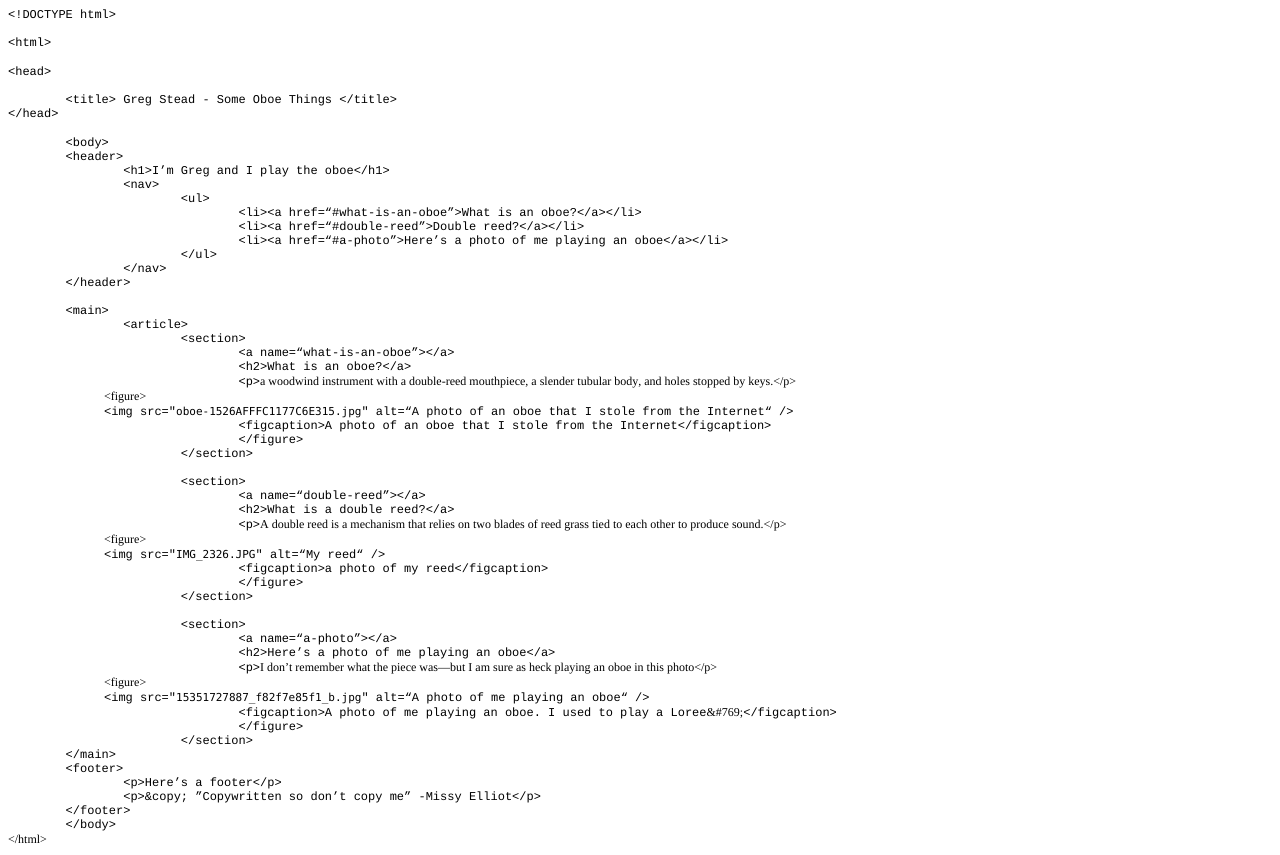
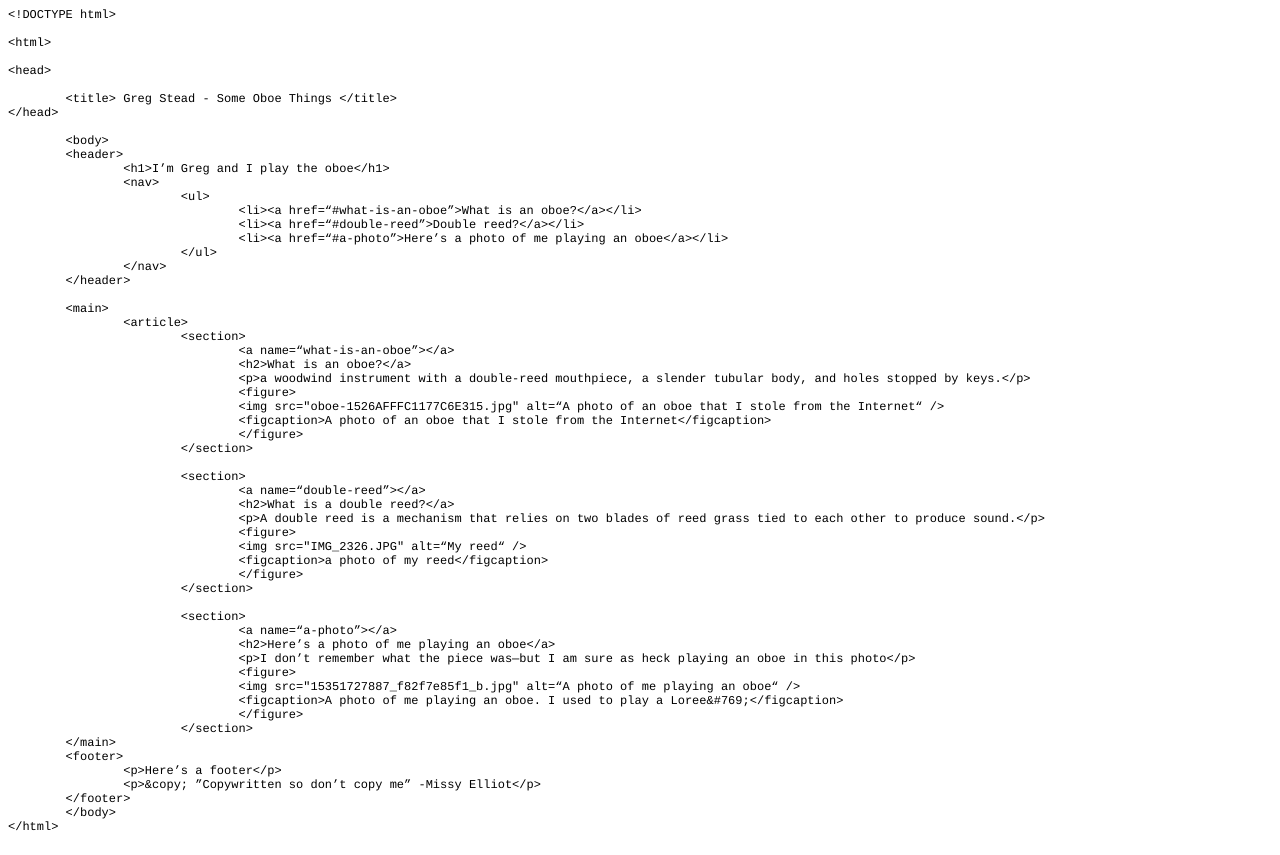
Before and after one commit to gregboe/html-me-something, a plain HTML site: page index.html in a window 1280 px wide. Drawn offline with Linux system fonts and the light colour scheme.

Commit message:
Changed fonts

```diff
--- a/index.html
+++ b/index.html
@@ -9,20 +9,13 @@
   <style type="text/css">
     p.p1 {margin: 0.0px 0.0px 0.0px 0.0px; line-height: 14.0px; font: 12.0px Courier; color: #000000; -webkit-text-stroke: #000000}
     p.p2 {margin: 0.0px 0.0px 0.0px 0.0px; line-height: 14.0px; font: 12.0px Courier; color: #000000; -webkit-text-stroke: #000000; min-height: 14.0px}
-    p.p3 {margin: 0.0px 0.0px 0.0px 0.0px; line-height: 14.0px; font: 12.0px Times; color: #000000; -webkit-text-stroke: #000000; min-height: 14.0px}
-    p.p4 {margin: 0.0px 0.0px 0.0px 0.0px; line-height: 14.0px; font: 12.0px Courier; -webkit-text-stroke: #000000}
-    p.p5 {margin: 0.0px 0.0px 0.0px 0.0px; line-height: 14.0px; font: 12.0px Times; color: #000000; -webkit-text-stroke: #000000}
-    p.p6 {margin: 0.0px 0.0px 0.0px 0.0px; line-height: 14.0px; font: 12.0px Times; -webkit-text-stroke: #000000}
-    p.p7 {margin: 0.0px 0.0px 0.0px 0.0px; line-height: 14.0px; font: 12.0px Courier; -webkit-text-stroke: #000000; min-height: 14.0px}
+    p.p3 {margin: 0.0px 0.0px 0.0px 0.0px; line-height: 14.0px; font: 12.0px Courier; -webkit-text-stroke: #000000}
+    p.p4 {margin: 0.0px 0.0px 0.0px 0.0px; line-height: 14.0px; font: 12.0px Courier; -webkit-text-stroke: #000000; min-height: 14.0px}
     span.s1 {font-kerning: none}
     span.s2 {font-kerning: none; color: #000000}
-    span.s3 {font: 12.0px Courier; font-kerning: none; color: #000000}
-    span.s4 {font: 12.0px Times; font-kerning: none}
-    span.s5 {font: 11.0px Menlo; font-variant-ligatures: no-common-ligatures; color: #000000; -webkit-text-stroke: 0px #000000}
-    span.s6 {font: 12.0px Courier; font-kerning: none}
-    span.s7 {font: 11.0px Menlo; font-kerning: none; font-variant-ligatures: no-common-ligatures}
-    span.s8 {font: 11.0px Menlo; font-variant-ligatures: no-common-ligatures}
-    span.s9 {font: 12.0px Times; font-kerning: none; color: #000000}
+    span.s3 {font-variant-ligatures: no-common-ligatures; color: #000000; -webkit-text-stroke: 0px #000000}
+    span.s4 {font-kerning: none; font-variant-ligatures: no-common-ligatures}
+    span.s5 {font-variant-ligatures: no-common-ligatures}
     span.Apple-tab-span {white-space:pre}
   </style>
 </head>
@@ -30,12 +23,12 @@
 <p class="p1"><span class="s1">&lt;!DOCTYPE html&gt;</span></p>
 <p class="p2"><span class="s1"></span><br></p>
 <p class="p1"><span class="s1">&lt;html&gt;</span></p>
-<p class="p3"><span class="s1"></span><br></p>
+<p class="p2"><span class="s1"></span><br></p>
 <p class="p1"><span class="s1">&lt;head&gt;</span></p>
 <p class="p2"><span class="s1"></span><br></p>
 <p class="p1"><span class="s1"><span class="Apple-tab-span">	</span>&lt;title&gt; Greg Stead - Some Oboe Things &lt;/title&gt;</span></p>
 <p class="p1"><span class="s1">&lt;/head&gt;</span></p>
-<p class="p3"><span class="s1"></span><br></p>
+<p class="p2"><span class="s1"></span><br></p>
 <p class="p1"><span class="s1"><span class="Apple-tab-span">	</span>&lt;body&gt;</span></p>
 <p class="p1"><span class="s1"><span class="Apple-tab-span">	</span>&lt;header&gt;</span></p>
 <p class="p1"><span class="s1"><span class="Apple-tab-span">	</span><span class="Apple-tab-span">	</span>&lt;h1&gt;I’m Greg and I play the oboe&lt;/h1&gt;</span></p>
@@ -51,40 +44,40 @@
 <p class="p1"><span class="s1"><span class="Apple-tab-span">	</span>&lt;main&gt;</span></p>
 <p class="p1"><span class="s1"><span class="Apple-tab-span">	</span><span class="Apple-tab-span">	</span>&lt;article&gt;</span></p>
 <p class="p1"><span class="s1"><span class="Apple-tab-span">	</span><span class="Apple-tab-span">	</span><span class="Apple-tab-span">	</span>&lt;section&gt;</span></p>
-<p class="p4"><span class="s2"><span class="Apple-tab-span">	</span><span class="Apple-tab-span">	</span><span class="Apple-tab-span">	</span><span class="Apple-tab-span">	</span>&lt;a name=“</span><span class="s1">what-is-an-oboe”&gt;&lt;/a&gt;</span></p>
-<p class="p4"><span class="s1"><span class="Apple-tab-span">	</span><span class="Apple-tab-span">	</span><span class="Apple-tab-span">	</span><span class="Apple-tab-span">	</span>&lt;h2&gt;What is an oboe?&lt;/a&gt;</span></p>
-<p class="p5"><span class="s3"><span class="Apple-tab-span">	</span><span class="Apple-tab-span">	</span><span class="Apple-tab-span">	</span><span class="Apple-tab-span">	</span>&lt;p&gt;</span><span class="s1">a woodwind instrument with a double-reed mouthpiece, a slender tubular body, and holes stopped by keys.&lt;/p&gt;</span></p>
-<p class="p5"><span class="s1"><span class="Apple-tab-span">	</span><span class="Apple-tab-span">	</span><span class="Apple-tab-span">	</span><span class="Apple-tab-span">	</span>&lt;figure&gt;</span></p>
-<p class="p1"><span class="s4"><span class="Apple-tab-span">	</span><span class="Apple-tab-span">	</span><span class="Apple-tab-span">	</span><span class="Apple-tab-span">	</span></span><span class="s1">&lt;img src="</span><span class="s5">oboe-1526AFFFC1177C6E315.jpg</span><span class="s1">" alt=“A photo of an oboe that I stole from the Internet“ /&gt;</span></p>
+<p class="p3"><span class="s2"><span class="Apple-tab-span">	</span><span class="Apple-tab-span">	</span><span class="Apple-tab-span">	</span><span class="Apple-tab-span">	</span>&lt;a name=“</span><span class="s1">what-is-an-oboe”&gt;&lt;/a&gt;</span></p>
+<p class="p3"><span class="s1"><span class="Apple-tab-span">	</span><span class="Apple-tab-span">	</span><span class="Apple-tab-span">	</span><span class="Apple-tab-span">	</span>&lt;h2&gt;What is an oboe?&lt;/a&gt;</span></p>
+<p class="p1"><span class="s2"><span class="Apple-tab-span">	</span><span class="Apple-tab-span">	</span><span class="Apple-tab-span">	</span><span class="Apple-tab-span">	</span>&lt;p&gt;</span><span class="s1">a woodwind instrument with a double-reed mouthpiece, a slender tubular body, and holes stopped by keys.&lt;/p&gt;</span></p>
+<p class="p1"><span class="s1"><span class="Apple-tab-span">	</span><span class="Apple-tab-span">	</span><span class="Apple-tab-span">	</span><span class="Apple-tab-span">	</span>&lt;figure&gt;</span></p>
+<p class="p1"><span class="s1"><span class="Apple-tab-span">	</span><span class="Apple-tab-span">	</span><span class="Apple-tab-span">	</span><span class="Apple-tab-span">	</span>&lt;img src="</span><span class="s3">oboe-1526AFFFC1177C6E315.jpg</span><span class="s1">" alt=“A photo of an oboe that I stole from the Internet“ /&gt;</span></p>
 <p class="p1"><span class="s1"><span class="Apple-tab-span">	</span><span class="Apple-tab-span">	</span><span class="Apple-tab-span">	</span><span class="Apple-tab-span">	</span>&lt;figcaption&gt;A photo of an oboe that I stole from the Internet&lt;/figcaption&gt;</span></p>
 <p class="p1"><span class="s1"><span class="Apple-tab-span">	</span><span class="Apple-tab-span">	</span><span class="Apple-tab-span">	</span><span class="Apple-tab-span">	</span>&lt;/figure&gt;</span></p>
 <p class="p1"><span class="s1"><span class="Apple-tab-span">	</span><span class="Apple-tab-span">	</span><span class="Apple-tab-span">	</span>&lt;/section&gt;</span></p>
 <p class="p2"><span class="s1"></span><br></p>
-<p class="p4"><span class="s1"><span class="Apple-tab-span">	</span><span class="Apple-tab-span">	</span><span class="Apple-tab-span">	</span>&lt;section&gt;</span></p>
-<p class="p4"><span class="s1"><span class="Apple-tab-span">	</span><span class="Apple-tab-span">	</span><span class="Apple-tab-span">	</span><span class="Apple-tab-span">	</span>&lt;a name=“double-reed”&gt;&lt;/a&gt;</span></p>
-<p class="p4"><span class="s1"><span class="Apple-tab-span">	</span><span class="Apple-tab-span">	</span><span class="Apple-tab-span">	</span><span class="Apple-tab-span">	</span>&lt;h2&gt;What is a double reed?&lt;/a&gt;</span></p>
-<p class="p6"><span class="s6"><span class="Apple-tab-span">	</span><span class="Apple-tab-span">	</span><span class="Apple-tab-span">	</span><span class="Apple-tab-span">	</span>&lt;p&gt;</span><span class="s1">A double reed is a mechanism that relies on two blades of reed grass tied to each other to produce sound.&lt;/p&gt;</span></p>
-<p class="p6"><span class="s1"><span class="Apple-tab-span">	</span><span class="Apple-tab-span">	</span><span class="Apple-tab-span">	</span><span class="Apple-tab-span">	</span>&lt;figure&gt;</span></p>
-<p class="p4"><span class="s4"><span class="Apple-tab-span">	</span><span class="Apple-tab-span">	</span><span class="Apple-tab-span">	</span><span class="Apple-tab-span">	</span></span><span class="s1">&lt;img src="</span><span class="s7">IMG_2326.JPG</span><span class="s1">" alt=“My reed“ /&gt;</span></p>
-<p class="p4"><span class="s1"><span class="Apple-tab-span">	</span><span class="Apple-tab-span">	</span><span class="Apple-tab-span">	</span><span class="Apple-tab-span">	</span>&lt;figcaption&gt;a photo of my reed&lt;/figcaption&gt;</span></p>
-<p class="p4"><span class="s1"><span class="Apple-tab-span">	</span><span class="Apple-tab-span">	</span><span class="Apple-tab-span">	</span><span class="Apple-tab-span">	</span>&lt;/figure&gt;</span></p>
-<p class="p4"><span class="s1"><span class="Apple-tab-span">	</span><span class="Apple-tab-span">	</span><span class="Apple-tab-span">	</span>&lt;/section&gt;</span></p>
-<p class="p7"><span class="s1"></span><br></p>
-<p class="p4"><span class="s1"><span class="Apple-tab-span">	</span><span class="Apple-tab-span">	</span><span class="Apple-tab-span">	</span>&lt;section&gt;</span></p>
-<p class="p4"><span class="s1"><span class="Apple-tab-span">	</span><span class="Apple-tab-span">	</span><span class="Apple-tab-span">	</span><span class="Apple-tab-span">	</span>&lt;a name=“a-photo”&gt;&lt;/a&gt;</span></p>
-<p class="p4"><span class="s1"><span class="Apple-tab-span">	</span><span class="Apple-tab-span">	</span><span class="Apple-tab-span">	</span><span class="Apple-tab-span">	</span>&lt;h2&gt;Here’s a photo of me playing an oboe&lt;/a&gt;</span></p>
-<p class="p6"><span class="s6"><span class="Apple-tab-span">	</span><span class="Apple-tab-span">	</span><span class="Apple-tab-span">	</span><span class="Apple-tab-span">	</span>&lt;p&gt;</span><span class="s1">I don’t remember what the piece was—but I am sure as heck playing an oboe in this photo&lt;/p&gt;</span></p>
-<p class="p6"><span class="s1"><span class="Apple-tab-span">	</span><span class="Apple-tab-span">	</span><span class="Apple-tab-span">	</span><span class="Apple-tab-span">	</span>&lt;figure&gt;</span></p>
-<p class="p4"><span class="s4"><span class="Apple-tab-span">	</span><span class="Apple-tab-span">	</span><span class="Apple-tab-span">	</span><span class="Apple-tab-span">	</span></span><span class="s1">&lt;img src="</span><span class="s8">15351727887_f82f7e85f1_b.jpg</span><span class="s1">" alt=“A photo of me playing an oboe“ /&gt;</span></p>
-<p class="p4"><span class="s1"><span class="Apple-tab-span">	</span><span class="Apple-tab-span">	</span><span class="Apple-tab-span">	</span><span class="Apple-tab-span">	</span>&lt;figcaption&gt;A photo of me playing an oboe. I used to play a Loree</span><span class="s9">&amp;#769;</span><span class="s1">&lt;/figcaption&gt;</span></p>
-<p class="p4"><span class="s1"><span class="Apple-tab-span">	</span><span class="Apple-tab-span">	</span><span class="Apple-tab-span">	</span><span class="Apple-tab-span">	</span>&lt;/figure&gt;</span></p>
-<p class="p4"><span class="s1"><span class="Apple-tab-span">	</span><span class="Apple-tab-span">	</span><span class="Apple-tab-span">	</span>&lt;/section&gt;</span></p>
-<p class="p4"><span class="s1"><span class="Apple-tab-span">	</span>&lt;/main&gt;</span></p>
-<p class="p4"><span class="s1"><span class="Apple-tab-span">	</span>&lt;footer&gt;</span></p>
-<p class="p4"><span class="s1"><span class="Apple-tab-span">	</span><span class="Apple-tab-span">	</span>&lt;p&gt;Here’s a footer&lt;/p&gt;</span></p>
-<p class="p4"><span class="s1"><span class="Apple-tab-span">	</span><span class="Apple-tab-span">	</span>&lt;p&gt;&amp;copy; ”Copywritten so don’t copy me” -Missy Elliot&lt;/p&gt;</span></p>
-<p class="p4"><span class="s1"><span class="Apple-tab-span">	</span>&lt;/footer&gt;</span></p>
+<p class="p3"><span class="s1"><span class="Apple-tab-span">	</span><span class="Apple-tab-span">	</span><span class="Apple-tab-span">	</span>&lt;section&gt;</span></p>
+<p class="p3"><span class="s1"><span class="Apple-tab-span">	</span><span class="Apple-tab-span">	</span><span class="Apple-tab-span">	</span><span class="Apple-tab-span">	</span>&lt;a name=“double-reed”&gt;&lt;/a&gt;</span></p>
+<p class="p3"><span class="s1"><span class="Apple-tab-span">	</span><span class="Apple-tab-span">	</span><span class="Apple-tab-span">	</span><span class="Apple-tab-span">	</span>&lt;h2&gt;What is a double reed?&lt;/a&gt;</span></p>
+<p class="p3"><span class="s1"><span class="Apple-tab-span">	</span><span class="Apple-tab-span">	</span><span class="Apple-tab-span">	</span><span class="Apple-tab-span">	</span>&lt;p&gt;A double reed is a mechanism that relies on two blades of reed grass tied to each other to produce sound.&lt;/p&gt;</span></p>
+<p class="p3"><span class="s1"><span class="Apple-tab-span">	</span><span class="Apple-tab-span">	</span><span class="Apple-tab-span">	</span><span class="Apple-tab-span">	</span>&lt;figure&gt;</span></p>
+<p class="p3"><span class="s1"><span class="Apple-tab-span">	</span><span class="Apple-tab-span">	</span><span class="Apple-tab-span">	</span><span class="Apple-tab-span">	</span>&lt;img src="</span><span class="s4">IMG_2326.JPG</span><span class="s1">" alt=“My reed“ /&gt;</span></p>
+<p class="p3"><span class="s1"><span class="Apple-tab-span">	</span><span class="Apple-tab-span">	</span><span class="Apple-tab-span">	</span><span class="Apple-tab-span">	</span>&lt;figcaption&gt;a photo of my reed&lt;/figcaption&gt;</span></p>
+<p class="p3"><span class="s1"><span class="Apple-tab-span">	</span><span class="Apple-tab-span">	</span><span class="Apple-tab-span">	</span><span class="Apple-tab-span">	</span>&lt;/figure&gt;</span></p>
+<p class="p3"><span class="s1"><span class="Apple-tab-span">	</span><span class="Apple-tab-span">	</span><span class="Apple-tab-span">	</span>&lt;/section&gt;</span></p>
+<p class="p4"><span class="s1"></span><br></p>
+<p class="p3"><span class="s1"><span class="Apple-tab-span">	</span><span class="Apple-tab-span">	</span><span class="Apple-tab-span">	</span>&lt;section&gt;</span></p>
+<p class="p3"><span class="s1"><span class="Apple-tab-span">	</span><span class="Apple-tab-span">	</span><span class="Apple-tab-span">	</span><span class="Apple-tab-span">	</span>&lt;a name=“a-photo”&gt;&lt;/a&gt;</span></p>
+<p class="p3"><span class="s1"><span class="Apple-tab-span">	</span><span class="Apple-tab-span">	</span><span class="Apple-tab-span">	</span><span class="Apple-tab-span">	</span>&lt;h2&gt;Here’s a photo of me playing an oboe&lt;/a&gt;</span></p>
+<p class="p3"><span class="s1"><span class="Apple-tab-span">	</span><span class="Apple-tab-span">	</span><span class="Apple-tab-span">	</span><span class="Apple-tab-span">	</span>&lt;p&gt;I don’t remember what the piece was—but I am sure as heck playing an oboe in this photo&lt;/p&gt;</span></p>
+<p class="p3"><span class="s1"><span class="Apple-tab-span">	</span><span class="Apple-tab-span">	</span><span class="Apple-tab-span">	</span><span class="Apple-tab-span">	</span>&lt;figure&gt;</span></p>
+<p class="p3"><span class="s1"><span class="Apple-tab-span">	</span><span class="Apple-tab-span">	</span><span class="Apple-tab-span">	</span><span class="Apple-tab-span">	</span>&lt;img src="</span><span class="s5">15351727887_f82f7e85f1_b.jpg</span><span class="s1">" alt=“A photo of me playing an oboe“ /&gt;</span></p>
+<p class="p3"><span class="s1"><span class="Apple-tab-span">	</span><span class="Apple-tab-span">	</span><span class="Apple-tab-span">	</span><span class="Apple-tab-span">	</span>&lt;figcaption&gt;A photo of me playing an oboe. I used to play a Loree</span><span class="s2">&amp;#769;</span><span class="s1">&lt;/figcaption&gt;</span></p>
+<p class="p3"><span class="s1"><span class="Apple-tab-span">	</span><span class="Apple-tab-span">	</span><span class="Apple-tab-span">	</span><span class="Apple-tab-span">	</span>&lt;/figure&gt;</span></p>
+<p class="p3"><span class="s1"><span class="Apple-tab-span">	</span><span class="Apple-tab-span">	</span><span class="Apple-tab-span">	</span>&lt;/section&gt;</span></p>
+<p class="p3"><span class="s1"><span class="Apple-tab-span">	</span>&lt;/main&gt;</span></p>
+<p class="p3"><span class="s1"><span class="Apple-tab-span">	</span>&lt;footer&gt;</span></p>
+<p class="p3"><span class="s1"><span class="Apple-tab-span">	</span><span class="Apple-tab-span">	</span>&lt;p&gt;Here’s a footer&lt;/p&gt;</span></p>
+<p class="p3"><span class="s1"><span class="Apple-tab-span">	</span><span class="Apple-tab-span">	</span>&lt;p&gt;&amp;copy; ”Copywritten so don’t copy me” -Missy Elliot&lt;/p&gt;</span></p>
+<p class="p3"><span class="s1"><span class="Apple-tab-span">	</span>&lt;/footer&gt;</span></p>
 <p class="p1"><span class="s1"><span class="Apple-tab-span">	</span>&lt;/body&gt;</span></p>
-<p class="p5"><span class="s1">&lt;/html&gt;</span></p>
+<p class="p1"><span class="s1">&lt;/html&gt;</span></p>
 </body>
 </html>
```
